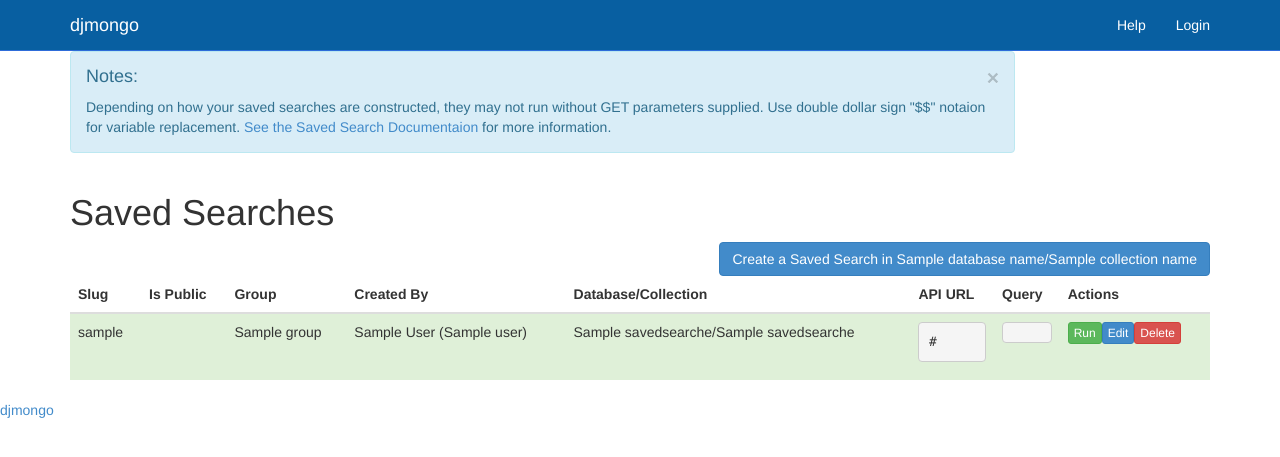
After one commit to videntity/django-djmongo, a Django app: template djmongo/templates/djmongo/console/display-write-apis.html in a window 1280 px wide. The commit adds this page. Shown: the top 457 px of the page. Run offline with Django 3.2, Linux system fonts and the light colour scheme; the template is opened without the code that fills it: most values are stand-ins (such as "Sample title", 1, 10 or a date in 2020); parts of the project's set-up code (start-up, migrations or seed data) failed here and were passed over; some libraries are stand-ins or nearby versions.

Commit message:
More bugfixes

```diff
--- a/djmongo/console/utils.py
+++ b/djmongo/console/utils.py
@@ -13,9 +13,9 @@ import pymongo
 
 
 def client_connector(mongodb_client= settings.MONGODB_CLIENT):
-   client = MongoClient(mongodb_client, connectTimeoutMS=1000, serverSelectionTimeoutMS=1000)
+   client = MongoClient(mongodb_client, connectTimeoutMS=2000, serverSelectionTimeoutMS=2000)
    try:
-      client.admin.command('isMaster', connectTimeoutMS=1000, serverSelectionTimeoutMS=1000)
+      client.admin.command('isMaster', connectTimeoutMS=2000, serverSelectionTimeoutMS=2000)
    except pymongo.errors.ConnectionFailure as e:
       client = None
    return client
--- a/djmongo/console/views.py
+++ b/djmongo/console/views.py
@@ -13,7 +13,6 @@ from django.utils.translation import ugettext_lazy as _
 from utils import (show_dbs, mongodb_drop_collection, mongodb_drop_database,
                 mongodb_clear_collection, mongodb_ensure_index, mongo_delete_json_util,
                 mongo_create_json_util)
-
 from forms import EnsureIndexForm, DeleteForm, DocumentForm, CreateDatabaseForm, LoginForm
 from bson.objectid import ObjectId
 from django.contrib.auth import authenticate, login, logout
@@ -24,17 +23,16 @@ def showdbs(request):
 
     dbs = show_dbs()
     cleaned_dbs =[]
-
-    print dbs
     if not dbs:
           messages.error(request, "Unable to connect to MongoDB. Check that it is running and accessible.")
     else:
         for i in dbs:
+            #only keep non-system DBs.
             if i.get('name','')!='admin' and i.get('name','')!='local':
                 cleaned_dbs.append(i)
 
     if dbs and not cleaned_dbs:
-      messages.info(request, "You have no databases to work on. Please create one.")
+        messages.info(request, "You have no databases to work on. Please create one.")
     context = { "dbs": cleaned_dbs }
     return render_to_response('djmongo/console/showdbs.html',
                               RequestContext(request, context,))
--- a/djmongo/search/urls.py
+++ b/djmongo/search/urls.py
@@ -60,11 +60,11 @@ urlpatterns = patterns('',
         name="djmongo_database_access_control"),
 
     url(r'^browse-saved-aggregations/(?P<database_name>[^/]+)/(?P<collection_name>[^/]+)$',
-                login_required(display_saved_aggregations),
+                login_required(browse_saved_aggregations),
                 name="djmongo_browse_saved_aggregations_w_params"),
 
     url(r'^browse-saved-searches/(?P<database_name>[^/]+)/(?P<collection_name>[^/]+)$',
-                login_required(display_saved_searches),
+                login_required(browse_saved_searches),
                 name="djmongo_browse_saved_searches_w_params"),
 
     # Unsupported/Experimental
@@ -72,7 +72,7 @@ urlpatterns = patterns('',
                     name="djmongo_search_build_keys"),
      # Unsupported/Experimental
     url(r'^custom-report', login_required(custom_report),
-                   name="cdjmongo_custom_report"),
+                   name="djmongo_custom_report"),
      # Unsupported/Experimental
     url(r'^data-dictionary', login_required(data_dictionary),
                     name="djmongo_data_dictionary"),
--- /dev/null
+++ b/djmongo/templates/djmongo/console/display-write-apis.html
@@ -0,0 +1,114 @@
+{% extends "djmongo/console/base.html" %}
+{% block Content %}
+
+{% load i18n %}
+
+
+<div class="container">
+
+
+
+       <div class="row">
+  <div class="col-lg-10">
+         <div class="alert alert-info">
+    <button type="button" class="close" data-dismiss="alert">×</button>
+    <h4>{%trans "Notes:" %}</h4>
+    Depending on how your saved searches are constructed, they may not run without GET parameters supplied.
+    Use double dollar sign "$$" notaion for variable replacement.
+	<a target="_blank" href="https://github.com/videntity/django-djmongo/wiki/Saved-Searches">
+            See the Saved Search Documentaion</a> for more information.
+	  </div>
+
+      </div>
+   </div>
+
+
+      <div class="row">
+              <div class="col-lg-12">
+                  <h1>{% trans "Saved Searches" %}</h1>
+              </div>
+      </div>
+
+ <div class="row">
+      <div class="col-lg-12">
+           <a class="btn pull-right btn-primary btn-large" href="{% url 'djmongo_create_saved_search_w_params' database_name collection_name   %}">
+            <i class="icon-plus-sign icon-white"></i> {% trans "Create a Saved Search in " %} {{database_name}}/{{collection_name}}
+            </a>
+
+       </div>
+ </div>
+
+
+<div class="row">
+  <div class="col-lg-12">
+<table class="table">
+
+
+<thead>
+<tr>
+<th>Slug</th>
+<th>Is Public</th>
+<th>Group</th>
+<th>Created By</th>
+<th>Database/Collection</th>
+<th>API URL</th>
+<th>Query</th>
+<th>Actions</th>
+
+</tr>
+</thead>
+
+<tbody>
+
+
+{% for s in savedsearches %}
+
+<tr class="success">
+<td>{{s.slug}}</td>
+<td>{{s.is_public}}</td>
+<td>{{s.group}}</td>
+<td>{{s.user.first_name}}  {{s.user.last_name}}  ({{s.user}})</td>
+<td>{{s.database_name}}/{{s.collection_name}}</td>
+{% if s.is_public %}
+
+    <td><pre>{% url 'djmongo_api_run_public_saved_search_by_slug' s.slug %}</pre></td>
+{% else %}
+    <td><pre>{% url 'djmongo_api_run_saved_search_by_slug' s.slug %}</pre></td>
+{% endif %}
+
+<td><pre>{{s.query}}</pre></td>
+<td>
+
+            {% if s.is_public %}
+              <a class="btn pull-left btn-success btn-xs" target=_blank href="{% url 'djmongo_run_public_saved_search_by_slug' s.slug %}">
+              <i class="icon-search  icon-white"></i> Run</a>
+
+
+            {% else %}
+
+              <a class="btn pull-left btn-success btn-xs" target=_blank href="{% url 'djmongo_run_saved_search_by_slug' s.slug %}">
+              <i class="icon-search  icon-white"></i> Run</a>
+
+
+            {% endif %}
+
+            <a class="btn pull-left btn-primary btn-xs" href="{% url 'djmongo_edit_saved_search_by_slug' s.slug %}">
+            <i class="icon-edit  icon-white"></i> Edit</a>
+
+            <a class="btn pull-left btn-danger btn-xs" href="{% url 'djmongo_delete_saved_search_by_slug' s.slug %}">
+            <i class="icon-remove-sign  icon-white"></i> Delete</a>
+</td>
+
+</tr>
+{% endfor %}
+
+</tbody>
+
+    </table>
+
+ </div>
+
+</div>
+</div>
+
+{% endblock %}
```
Also changed, not shown: djmongo/search/views.py (+2 -6 lines), djmongo/templates/djmongo/console/showdbs.html (+10 -3 lines), djmongo/write/urls.py (+22 -2 lines), djmongo/write/views.py (+24 -5 lines).
